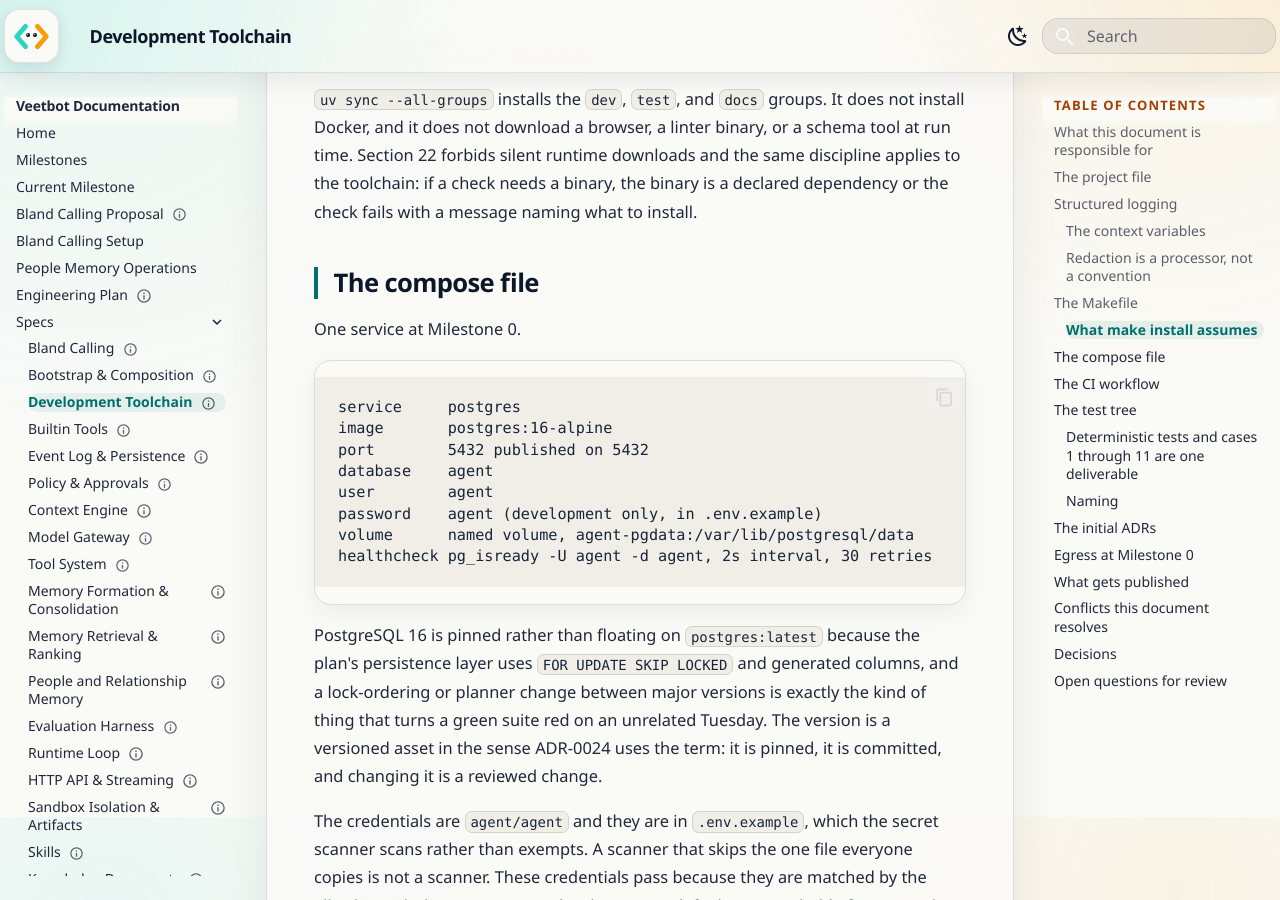
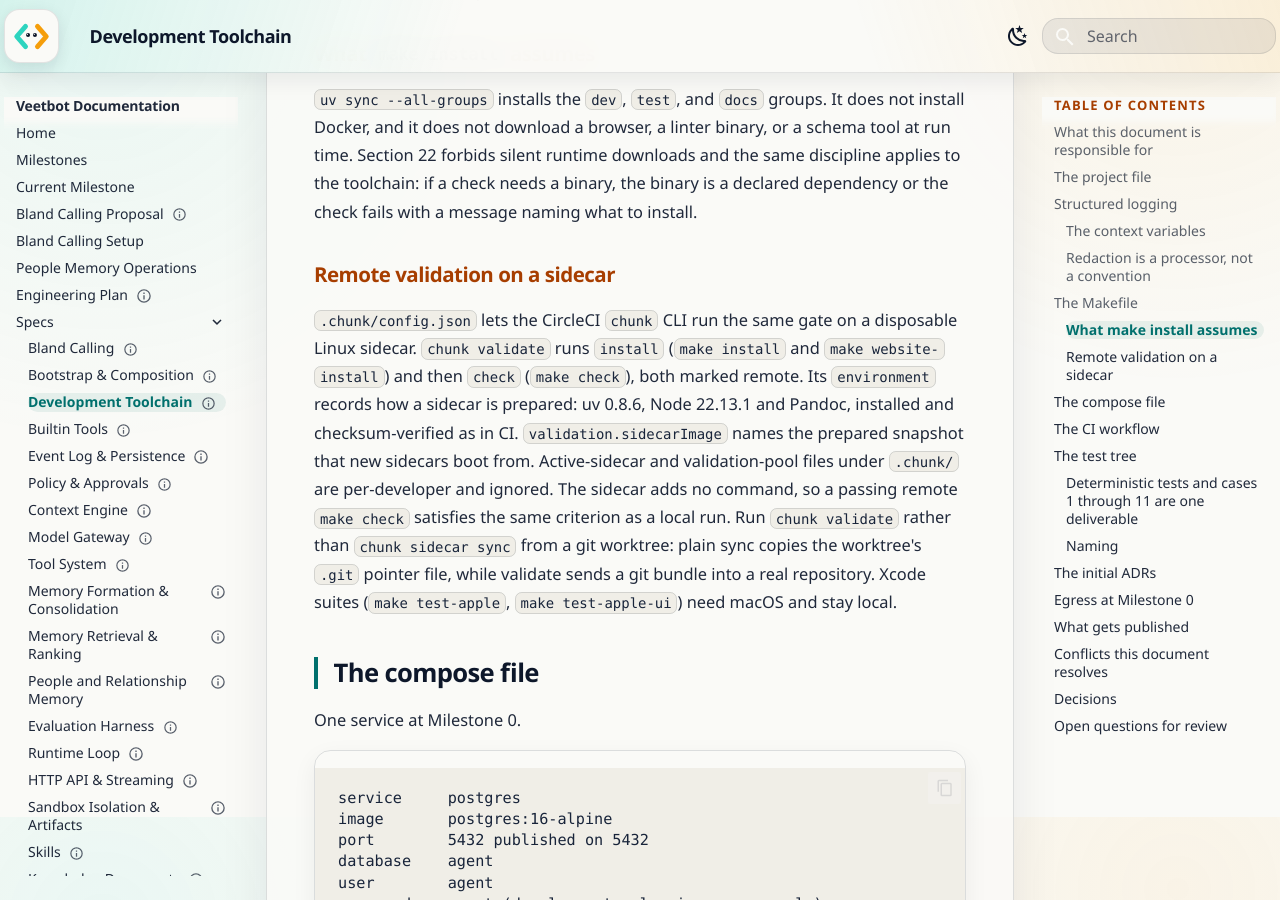
Before and after one commit to avitus/veetbot, an MkDocs documentation site: the page built from docs/plan/development-toolchain.md, in a window 1280 px wide and 900 px high, scrolled down 6383 px. Built offline with MkDocs 1.6.1 and Material for MkDocs 9.7.7, drawn with Linux system fonts in a browser that asks for light colours.

Commit message:
build: validate make check on a CircleCI chunk sidecar
Add the chunk CLI project configuration so `chunk validate` runs the
repository gate on a disposable Linux sidecar: `install` runs
`make install` and `make website-install`, and `check` runs `make check`,
both remotely. Record the prepared snapshot (uv 0.8.6, Node 22.13.1 and
Pandoc, installed and verified as in CI) and the steps that rebuild it.
Ignore per-developer active-sidecar files.

Document the workflow in the development toolchain spec, including why
worktrees must use `chunk validate` rather than `chunk sidecar sync`.
Xcode suites stay local.

Validation: `chunk validate` passed on a sidecar booted from the
snapshot (install and make check, 2912 tests, 5m07s).

Reading-Lane: A

Co-Authored-By: Claude Opus 5 <noreply@anthropic.com>
Glen-Conversation: b0575116-e441-4ba0-932a-a62504929234

```diff
--- a/docs/plan/development-toolchain.md
+++ b/docs/plan/development-toolchain.md
@@ -266,6 +266,21 @@ linter binary, or a schema tool at run time. Section 22 forbids silent
 runtime downloads and the same discipline applies to the toolchain: if
 a check needs a binary, the binary is a declared dependency or the
 check fails with a message naming what to install.
+
+### Remote validation on a sidecar
+
+`.chunk/config.json` lets the CircleCI `chunk` CLI run the same gate on a
+disposable Linux sidecar. `chunk validate` runs `install` (`make install` and
+`make website-install`) and then `check` (`make check`), both marked remote.
+Its `environment` records how a sidecar is prepared: uv 0.8.6, Node 22.13.1
+and Pandoc, installed and checksum-verified as in CI.
+`validation.sidecarImage` names the prepared snapshot that new sidecars boot
+from. Active-sidecar and validation-pool files under `.chunk/` are
+per-developer and ignored. The sidecar adds no command, so a passing remote
+`make check` satisfies the same criterion as a local run. Run `chunk validate` rather than `chunk sidecar sync`
+from a git worktree: plain sync copies the worktree's `.git` pointer file,
+while validate sends a git bundle into a real repository. Xcode suites
+(`make test-apple`, `make test-apple-ui`) need macOS and stay local.
 
 ## The compose file
 
```
Also changed, not shown: 2 other files.
